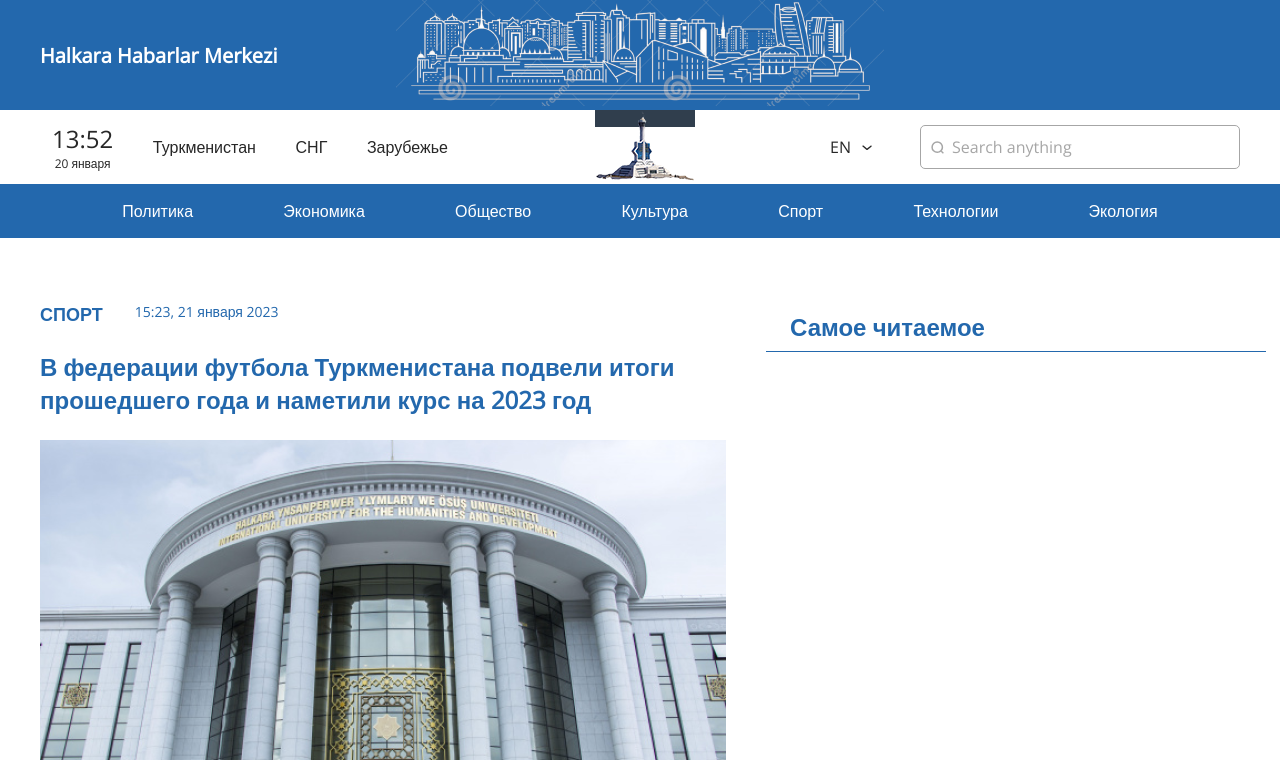
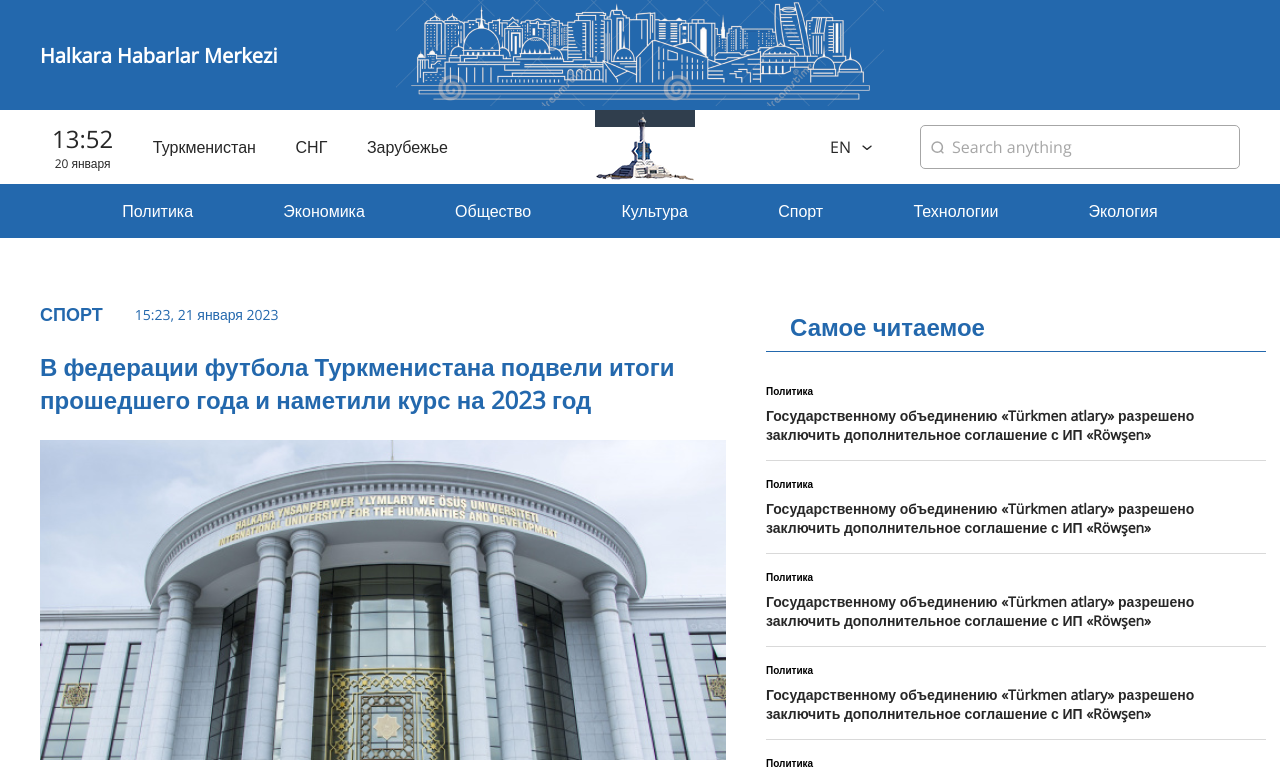
Before and after one commit to VividTruthKeeper/hhm-client, a React (Vite) app: page /news in a window 1280 px wide. Shown: the top 779 px of the page. Built offline with nearby package versions, Linux system fonts and the light colour scheme.

Commit message:
aside in procces

```diff
--- /dev/null
+++ b/src/components/aside/AsideItem.tsx
@@ -0,0 +1,15 @@
+interface Props {
+  title: string;
+  category: string;
+}
+
+const AsideItem = ({ title, category }: Props) => {
+  return (
+    <div className="aside-item">
+      <h3 className="aside-item-category">{category}</h3>
+      <h2 className="aside-item-title">{title}</h2>
+    </div>
+  );
+};
+
+export default AsideItem;
--- a/src/components/global/Aside.tsx
+++ b/src/components/global/Aside.tsx
@@ -1,10 +1,37 @@
 // Components
 import SectionTitle from './SectionTitle';
+import AsideItem from '../aside/AsideItem';
 
 const Aside = () => {
   return (
     <aside className="aside">
       <SectionTitle title="Самое читаемое" />
+      <div className="aside-scroll">
+        <AsideItem
+          title="Государственному объединению «Türkmen atlary» разрешено заключить дополнительное соглашение с ИП «Röwşen»"
+          category="Политика"
+        />
+        <AsideItem
+          title="Государственному объединению «Türkmen atlary» разрешено заключить дополнительное соглашение с ИП «Röwşen»"
+          category="Политика"
+        />
+        <AsideItem
+          title="Государственному объединению «Türkmen atlary» разрешено заключить дополнительное соглашение с ИП «Röwşen»"
+          category="Политика"
+        />
+        <AsideItem
+          title="Государственному объединению «Türkmen atlary» разрешено заключить дополнительное соглашение с ИП «Röwşen»"
+          category="Политика"
+        />
+        <AsideItem
+          title="Государственному объединению «Türkmen atlary» разрешено заключить дополнительное соглашение с ИП «Röwşen»"
+          category="Политика"
+        />
+        <AsideItem
+          title="Государственному объединению «Türkmen atlary» разрешено заключить дополнительное соглашение с ИП «Röwşen»"
+          category="Политика"
+        />
+      </div>
     </aside>
   );
 };
--- a/src/styles/_aside.scss
+++ b/src/styles/_aside.scss
@@ -3,4 +3,35 @@
   color: $main;
   border-bottom: 0.1rem solid $main;
   padding: 0.8rem 2.4rem;
+  margin-bottom: 1.6rem;
 }
+
+.aside {
+  display: flex;
+  flex-direction: column;
+  gap: 1.6rem;
+}
+
+.aside-scroll {
+  display: flex;
+  flex-direction: column;
+  gap: 1.6rem;
+}
+
+.aside-item {
+  padding: 0 0 1.6rem 0;
+  display: flex;
+  gap: 0.8rem;
+  flex-direction: column;
+  border-bottom: 0.1px solid $border-gray;
+}
+
+.aside-item-title {
+  font-size: 1.4rem;
+  color: $black;
+}
+
+.aside-item-category {
+  font-weight: 700;
+  font-size: 1rem;
+}
--- a/src/styles/_news.scss
+++ b/src/styles/_news.scss
@@ -20,6 +20,7 @@
 .news-head-top {
   display: flex;
   gap: 3.2rem;
+  align-items: center;
 
   h4 {
     font-size: 1.8rem;
--- a/src/styles/_variables.scss
+++ b/src/styles/_variables.scss
@@ -4,6 +4,7 @@
 $black: #272727;
 $red: #e53131;
 $gray: #a6a6a6;
+$border-gray: #d9d9d9;
 
 @mixin wh100 {
   width: 100%;
```
